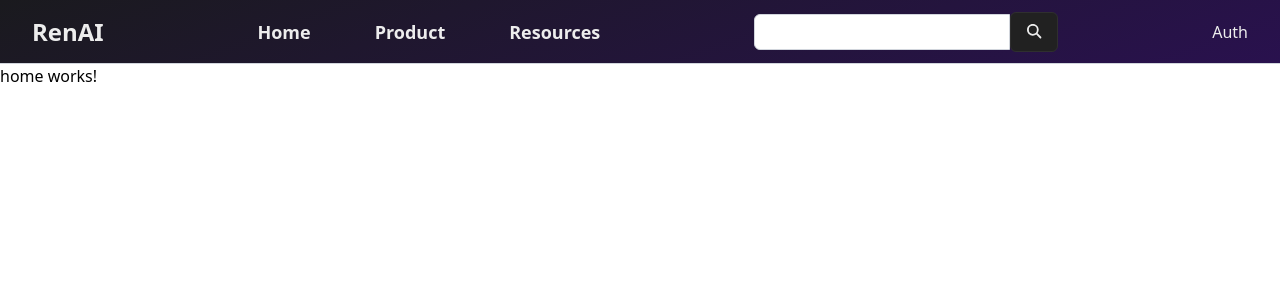
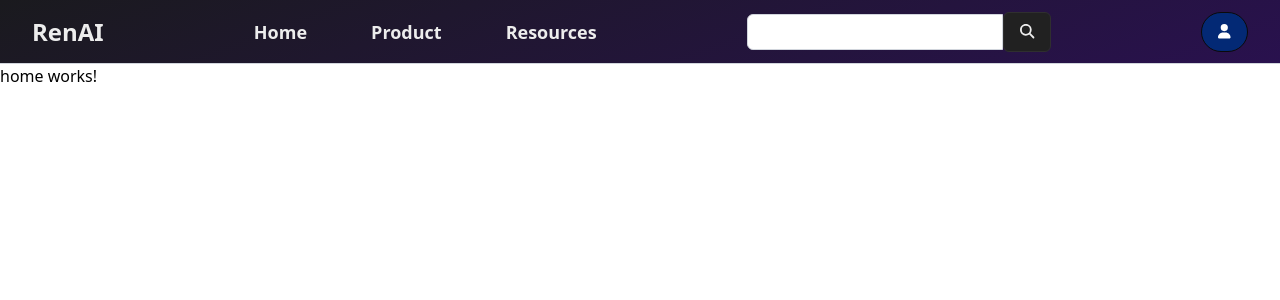
Before and after one commit to TudorOrban/RenAI-frontend, an Angular app: page / in a window 1280 px wide. Shown: the top 300 px of the page. Built offline with nearby package versions, Linux system fonts and the light colour scheme.

Commit message:
feat(user): Start adding in User domain

```diff
--- a/src/app/app.component.html
+++ b/src/app/app.component.html
@@ -1,5 +1,5 @@
 <!-- Header -->
-<div *ngIf="!isDashboardRoute">
+<div *ngIf="!isDashboardRoute()">
     <app-header></app-header>
 </div>
 
@@ -7,12 +7,12 @@
 <main class="flex overflow-hidden h-full">
     <div class="flex w-full h-full">
         <app-sidebar
-            *ngIf="isDashboardRoute"
+            *ngIf="isDashboardRoute()"
             class="fixed h-full max-w-64 bg-white shadow-md overflow-auto"
         ></app-sidebar>
         <div
             [ngClass]="{
-                'ml-64': isDashboardRoute
+                'ml-64': isDashboardRoute()
             }"
             class="overflow-y-auto bg-white"
         >
--- a/src/app/app.component.ts
+++ b/src/app/app.component.ts
@@ -1,9 +1,10 @@
-import { Component } from "@angular/core";
+import { Component, OnInit, signal } from "@angular/core";
 import { NavigationEnd, Router, RouterOutlet } from "@angular/router";
 import { SidebarComponent } from "./core/main/components/sidebar/sidebar.component";
 import { filter } from "rxjs";
 import { CommonModule } from "@angular/common";
 import { HeaderComponent } from "./core/main/components/header/header.component";
+import { AuthService } from "./core/user/services/auth.service";
 
 @Component({
   selector: "app-root",
@@ -11,15 +12,24 @@ import { HeaderComponent } from "./core/main/components/header/header.component"
   templateUrl: "./app.component.html",
   styleUrl: "./app.component.css"
 })
-export class AppComponent {
-    isDashboardRoute = false;
+export class AppComponent implements OnInit {
+    isDashboardRoute = signal(false);
 
-    constructor(private router: Router) {
+    constructor(
+        private readonly authService: AuthService,
+        private readonly router: Router
+    ) {
         this.router.events
             .pipe(filter((event) => event instanceof NavigationEnd))
             .subscribe((event: NavigationEnd) => {
-                this.isDashboardRoute = event.url.startsWith("/dashboard");
+                this.isDashboardRoute.set(event.url.startsWith("/dashboard"));
             });
     }
 
+    ngOnInit(): void {
+        this.authService.setCurrentUser({
+            id: 0, username: "Tudor"
+        });
+    }
+
 }
--- a/src/app/core/main/components/header/header.component.html
+++ b/src/app/core/main/components/header/header.component.html
@@ -16,6 +16,21 @@
     </div>
 
     <div>
-        Auth
+        <div *ngIf="isLoggedIn()" class="relative">
+            <button class="standard-auth-button rounded-full" (click)="toggleUserbar()">
+                <fa-icon [icon]="faUser"></fa-icon>
+            </button>
+            <div *ngIf="isUserbarOpen()" class="absolute right-0 top-0 pt-12">
+                <app-userbar></app-userbar>
+            </div>
+        </div>
+        <div *ngIf="!isLoggedIn()" class="flex items-center space-x-4">
+            <button class="standard-auth-button rounded-xl">
+                Log In
+            </button>
+            <button class="standard-auth-button rounded-xl">
+                Sign Up
+            </button>
+        </div>
     </div>
 </div>
--- a/src/app/core/main/components/header/header.component.ts
+++ b/src/app/core/main/components/header/header.component.ts
@@ -1,17 +1,39 @@
-import { Component } from '@angular/core';
+import { Component, signal } from '@angular/core';
 import { headerItems } from '../../config/navigationItems';
 import { CommonModule } from '@angular/common';
 import { AppSearchBarComponent } from "../app-search-bar/app-search-bar.component";
 import { RouterModule } from '@angular/router';
+import { AuthService } from '../../../user/services/auth.service';
+import { FontAwesomeModule } from '@fortawesome/angular-fontawesome';
+import { faUser } from '@fortawesome/free-solid-svg-icons';
+import { UserbarComponent } from "../userbar/userbar.component";
 
 @Component({
   selector: 'app-header',
-  imports: [CommonModule, RouterModule, AppSearchBarComponent],
+  imports: [CommonModule, RouterModule, FontAwesomeModule, AppSearchBarComponent, UserbarComponent],
   templateUrl: './header.component.html',
   styleUrl: './header.component.css'
 })
 export class HeaderComponent {
     headerItems = headerItems;
+    isLoggedIn = signal(false);
+    isUserbarOpen = signal(false);
+
+    constructor(
+        private authService: AuthService
+    ) {
+        this.authService.getCurrentUser().subscribe(
+            (data) => {
+                this.isLoggedIn.set(!!data);
+            }
+        );
+    }
+
+    toggleUserbar(): void {
+        this.isUserbarOpen.set(!this.isUserbarOpen());
+    }
 
 
+
+    faUser = faUser;
 }
--- /dev/null
+++ b/src/app/core/main/components/userbar/userbar.component.html
@@ -0,0 +1,11 @@
+<div class="w-40 h-64 bg-white text-gray-800 border border-gray-300 rounded-b-md">
+    <div class="px-4 py-2 text-lg font-semibold border-b border-gray-300">
+        {{ currentUser?.username }}
+    </div>
+
+    <div class="px-4 py-2 space-y-2 font-semibold">
+        <div>Profile</div>
+        <div>Settings</div>
+        <div>Profile</div>
+    </div>
+</div>
--- /dev/null
+++ b/src/app/core/main/components/userbar/userbar.component.ts
@@ -0,0 +1,25 @@
+import { Component, OnInit } from '@angular/core';
+import { AuthService } from '../../../user/services/auth.service';
+import { UserDataDto } from '../../../user/models/User';
+
+@Component({
+  selector: 'app-userbar',
+  imports: [],
+  templateUrl: './userbar.component.html',
+  styleUrl: './userbar.component.css'
+})
+export class UserbarComponent implements OnInit {
+    currentUser?: UserDataDto;
+
+    constructor(
+        private readonly authService: AuthService
+    ) {}
+
+    ngOnInit(): void {
+        this.authService.getCurrentUser().subscribe(
+            (data) => {
+                this.currentUser = data ?? undefined;
+            }
+        );
+    }
+}
--- a/src/app/core/user/models/User.ts
+++ b/src/app/core/user/models/User.ts
@@ -2,6 +2,6 @@
 export interface UserDataDto {
     id: number;
     username: string;
-    createdAt: Date;
-    updatedAt: Date;
+    createdAt?: Date;
+    updatedAt?: Date;
 }
--- a/src/app/core/user/services/auth.service.ts
+++ b/src/app/core/user/services/auth.service.ts
@@ -1,7 +1,8 @@
 import { Injectable } from "@angular/core";
-import { BehaviorSubject } from "rxjs";
+import { BehaviorSubject, Observable } from "rxjs";
 import { environment } from "../../../../enviroments/environment-dev";
 import { UserDataDto } from "../models/User";
+import { HttpClient } from "@angular/common/http";
 
 @Injectable({
     providedIn: "root"
@@ -9,4 +10,17 @@ import { UserDataDto } from "../models/User";
 export class AuthService {
     private apiUrl = `${environment.apiUrl}/auth`;
     private currentUserSubject = new BehaviorSubject<UserDataDto | null>(null);
+
+    constructor(
+        private http: HttpClient
+    ) {}
+
+
+    setCurrentUser(user: UserDataDto | null): void {
+        this.currentUserSubject.next(user);
+    }
+
+    getCurrentUser(): Observable<UserDataDto | null> {
+        return this.currentUserSubject.asObservable();
+    }
 }
--- a/src/styles/buttons.css
+++ b/src/styles/buttons.css
@@ -46,5 +46,21 @@
 }
 
 .standard-search-button:hover {
-    background-color: rgb(238, 238, 238);
+    background-color: rgb(14, 14, 14);
 }
+
+.standard-auth-button {
+    padding: 0.5rem 1rem;
+    height: 2.5rem;
+    background-color: rgb(3, 41, 117);
+    color: white;
+    border: 1px solid rgb(10, 10, 10);
+    font-size: 0.9rem;
+    font-weight: 500;
+    line-height: 1.3rem;
+    cursor: pointer;
+}
+
+.standard-auth-button:hover {
+    background-color: rgb(3, 23, 77);
+}
```
Also changed, not shown: src/app/core/main/components/userbar/userbar.component.css (added), 1 other file (tests, documents, lock files or other folders).
